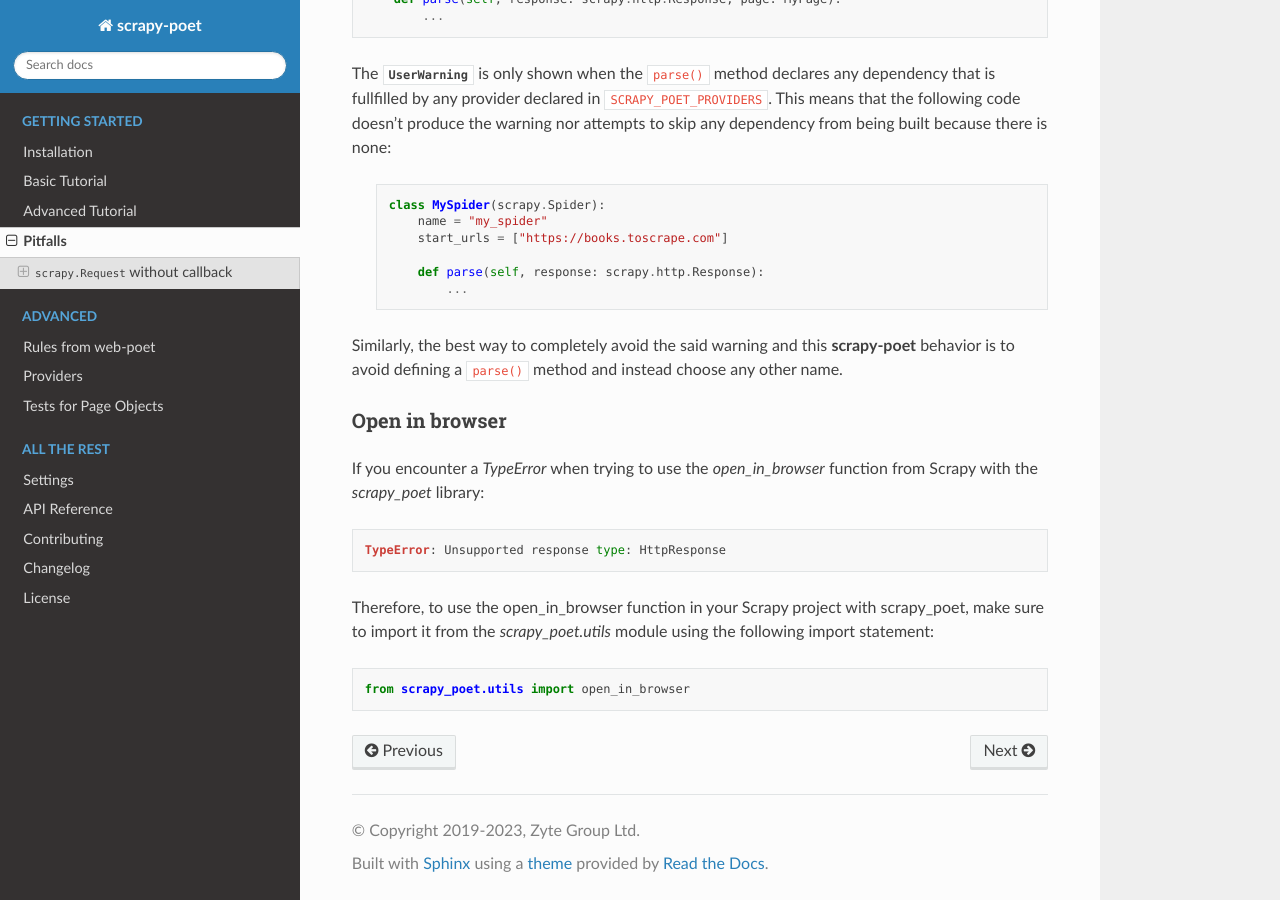
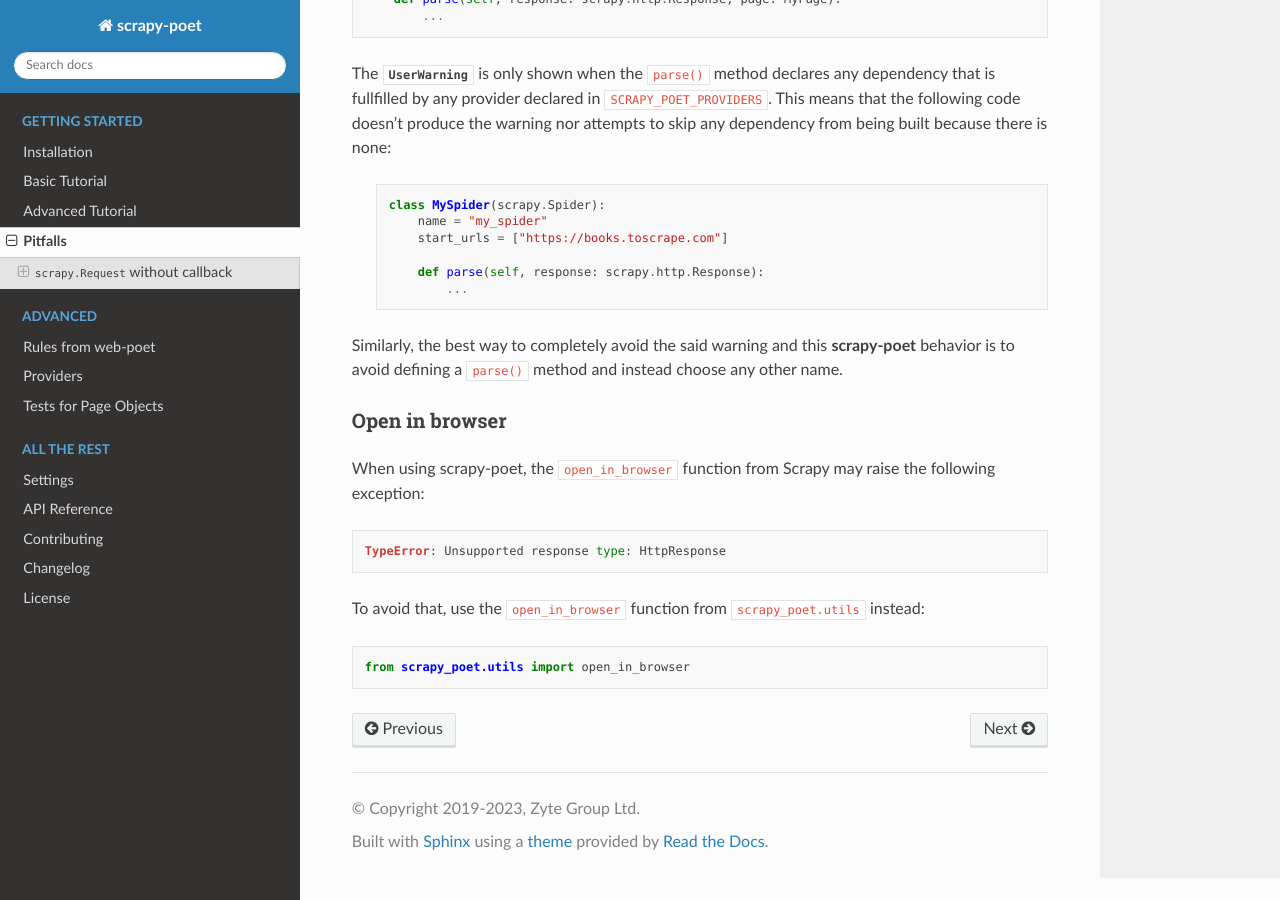
Before and after one commit to scrapinghub/scrapy-poet, a Sphinx documentation site: the page built from docs/intro/pitfalls.rst, in a window 1280 px wide and 900 px high, scrolled down 3359 px. Built offline with Sphinx 7.4.7 and the Read the Docs theme 2.0.0, drawn with Linux system fonts in a browser that asks for light colours; the version number could not be read and is left out.

Commit message:
Update pitfalls.rst

```diff
--- a/docs/intro/pitfalls.rst
+++ b/docs/intro/pitfalls.rst
@@ -194,15 +194,15 @@
 Open in browser
 ---------------
 
-If you encounter a `TypeError` when trying to use the `open_in_browser`
-function from Scrapy with the `scrapy_poet` library:
+When using scrapy-poet, the ``open_in_browser`` function from Scrapy may raise
+the following exception:
 
 .. code-block:: python
 
     TypeError: Unsupported response type: HttpResponse
 
-Therefore, to use the open_in_browser function in your Scrapy project with scrapy_poet,
-make sure to import it from the `scrapy_poet.utils` module using the following import statement:
+To avoid that, use the ``open_in_browser`` function from ``scrapy_poet.utils``
+instead:
 
 .. code-block:: python
 
```
